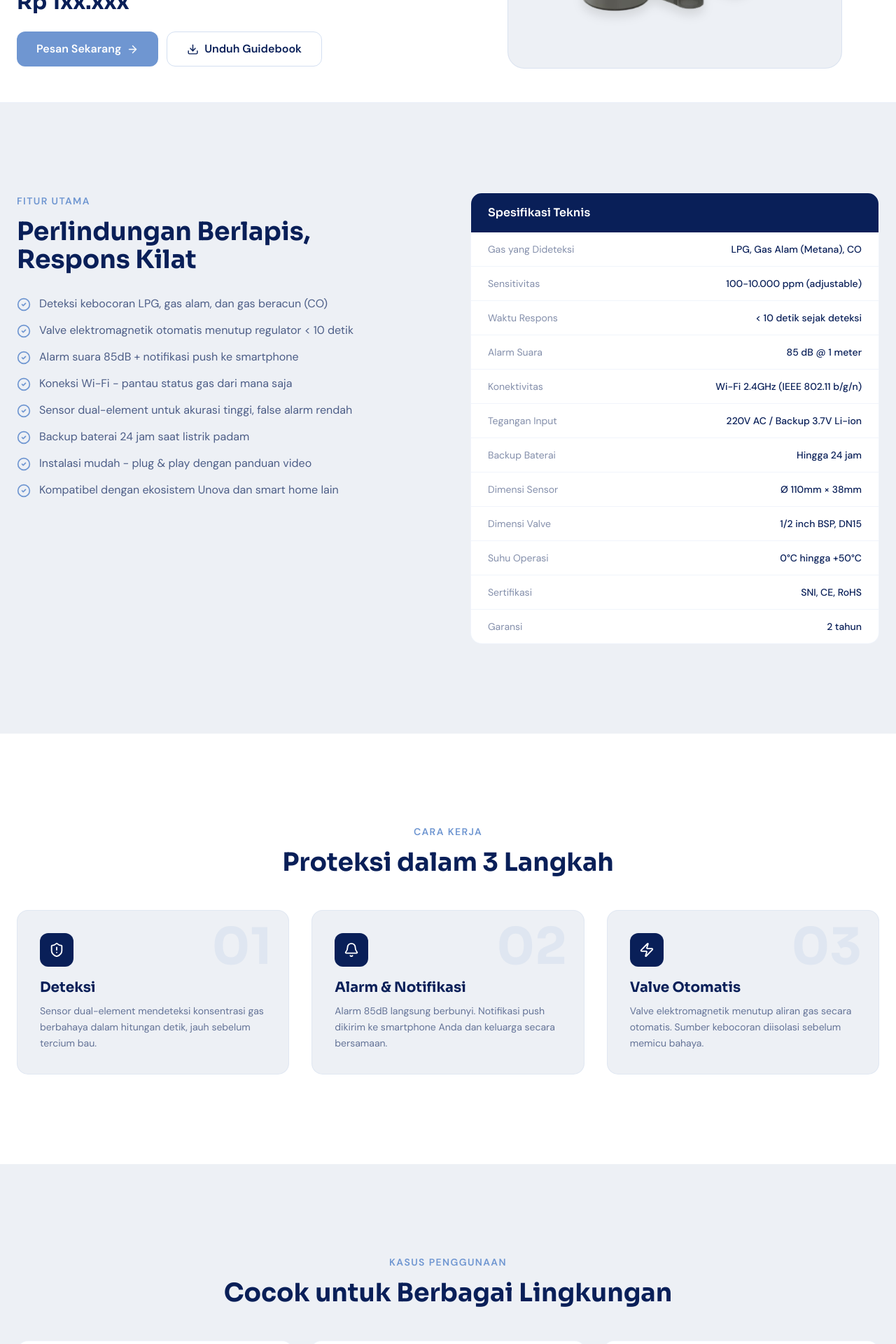
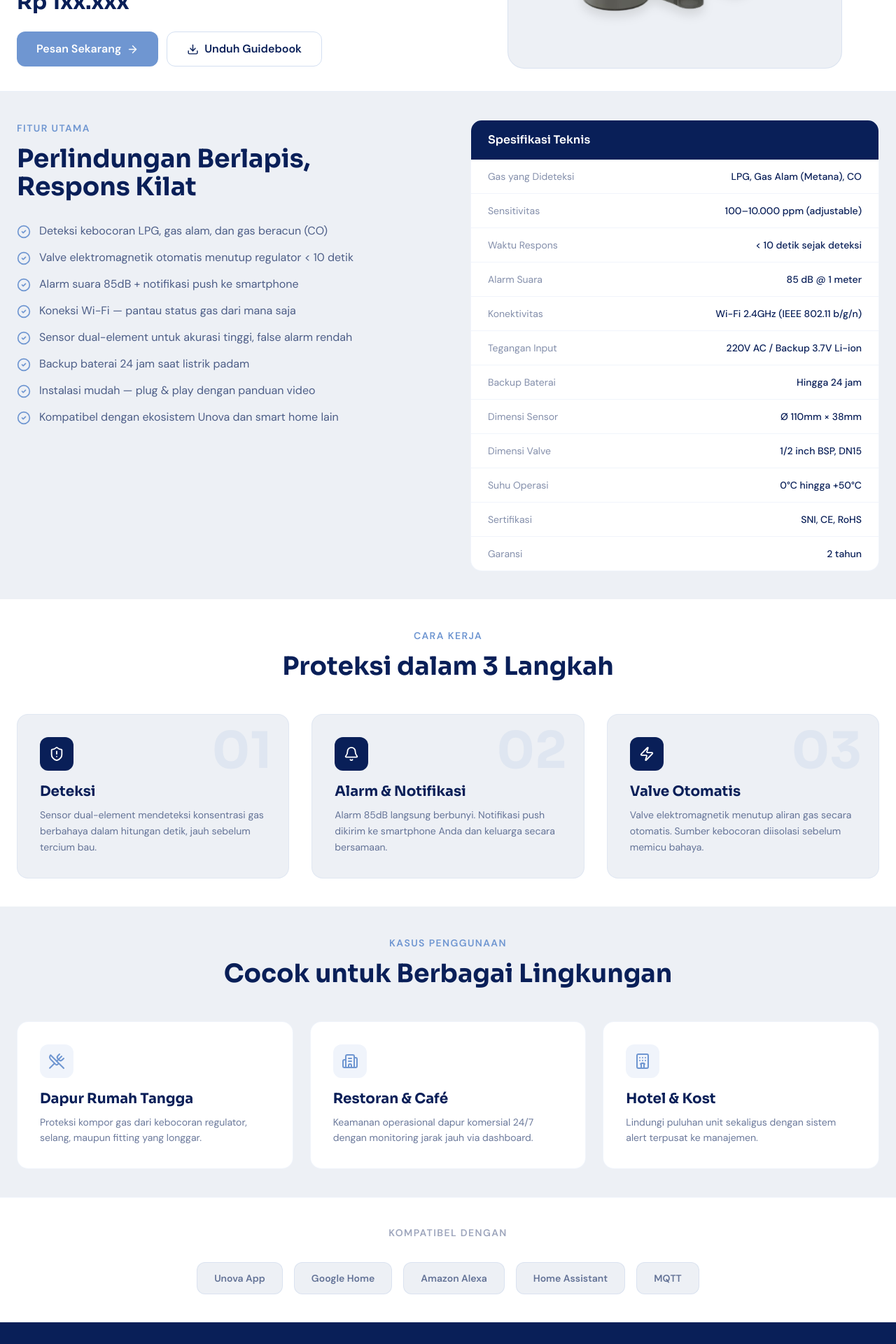
Before and after one commit to ripkie/unovaWebsite, a Next.js app: page /products/gas-leak-prevention in a window 1280 px wide. Shown: the part 500-2420 px from the top of the page at 70% size. Built offline with nearby package versions, Linux system fonts and the light colour scheme.

Commit message:
update product

```diff
--- a/src/app/page.tsx
+++ b/src/app/page.tsx
@@ -285,7 +285,7 @@ export default function HomePage() {
             </div>
             <div className="relative">
               <div className="relative p-10 rounded-3xl bg-brand-light border border-brand-blue/10 flex items-center justify-center">
-                <Image src="/images/product-sensor.png" alt="Gas Leak Prevention" width={400} height={400} className="object-contain drop-shadow-2xl hover:scale-105 transition-transform duration-500" />
+                <Image src="/images/fotoProduct/FP-Gas_Leak.png" alt="Gas Leak Prevention" width={400} height={400} className="object-contain drop-shadow-2xl hover:scale-105 transition-transform duration-500" />
               </div>
               <div className="absolute -top-4 -right-4 glass px-4 py-2 rounded-xl shadow-lg border border-green-500/30">
                 <span className="inline-flex items-center gap-1.5 text-green-600 text-sm font-bold">
--- a/src/app/products/[slug]/page.tsx
+++ b/src/app/products/[slug]/page.tsx
@@ -37,15 +37,15 @@ const products: Record<string, ProductData> = {
       "Deteksi kebocoran LPG, gas alam, dan gas beracun (CO)",
       "Valve elektromagnetik otomatis menutup regulator < 10 detik",
       "Alarm suara 85dB + notifikasi push ke smartphone",
-      "Koneksi Wi-Fi - pantau status gas dari mana saja",
+      "Koneksi Wi-Fi — pantau status gas dari mana saja",
       "Sensor dual-element untuk akurasi tinggi, false alarm rendah",
       "Backup baterai 24 jam saat listrik padam",
-      "Instalasi mudah - plug & play dengan panduan video",
+      "Instalasi mudah — plug & play dengan panduan video",
       "Kompatibel dengan ekosistem Unova dan smart home lain",
     ],
     specs: {
       "Gas yang Dideteksi": "LPG, Gas Alam (Metana), CO",
-      "Sensitivitas": "100-10.000 ppm (adjustable)",
+      "Sensitivitas": "100–10.000 ppm (adjustable)",
       "Waktu Respons": "< 10 detik sejak deteksi",
       "Alarm Suara": "85 dB @ 1 meter",
       "Konektivitas": "Wi-Fi 2.4GHz (IEEE 802.11 b/g/n)",
@@ -84,7 +84,7 @@ export default async function ProductDetailPage({ params }: { params: Promise<{
   return (
     <>
       {/* Hero */}
-      <section className="pt-28 pb-12 bg-white border-b border-[#6F96D1]/15">
+      <section className="pt-28 pb-8 bg-white border-b border-[#6F96D1]/15">
         <div className="max-w-7xl mx-auto px-6">
           <Link href="/products" className="inline-flex items-center gap-2 text-brand-navy/40 text-sm hover:text-brand-navy transition-colors mb-8">
             <ArrowLeft size={16} />Kembali ke Produk
@@ -129,7 +129,7 @@ export default async function ProductDetailPage({ params }: { params: Promise<{
       </section>
 
       {/* Highlights + Specs */}
-      <section className="section-padding bg-brand-light">
+      <section className="py-10 bg-brand-light">
         <div className="max-w-7xl mx-auto px-6">
           <div className="grid lg:grid-cols-2 gap-16 items-start">
             <div>
@@ -162,7 +162,7 @@ export default async function ProductDetailPage({ params }: { params: Promise<{
       </section>
 
       {/* How it works */}
-      <section className="section-padding bg-white">
+      <section className="py-10 bg-white">
         <div className="max-w-7xl mx-auto px-6">
           <div className="text-center mb-12">
             <span className="text-brand-blue text-sm font-semibold tracking-widest uppercase">Cara Kerja</span>
@@ -188,7 +188,7 @@ export default async function ProductDetailPage({ params }: { params: Promise<{
       </section>
 
       {/* Use Cases */}
-      <section className="section-padding bg-brand-light">
+      <section className="py-10 bg-brand-light">
         <div className="max-w-7xl mx-auto px-6">
           <div className="text-center mb-12">
             <span className="text-brand-blue text-sm font-semibold tracking-widest uppercase">Kasus Penggunaan</span>
@@ -210,7 +210,7 @@ export default async function ProductDetailPage({ params }: { params: Promise<{
       </section>
 
       {/* Compatible */}
-      <section className="py-16 bg-white border-t border-brand-blue/10">
+      <section className="py-10 bg-white border-t border-brand-blue/10">
         <div className="max-w-7xl mx-auto px-6 text-center">
           <p className="text-brand-navy/40 text-sm font-semibold tracking-widest uppercase mb-8">Kompatibel dengan</p>
           <div className="flex flex-wrap gap-4 justify-center">
```
